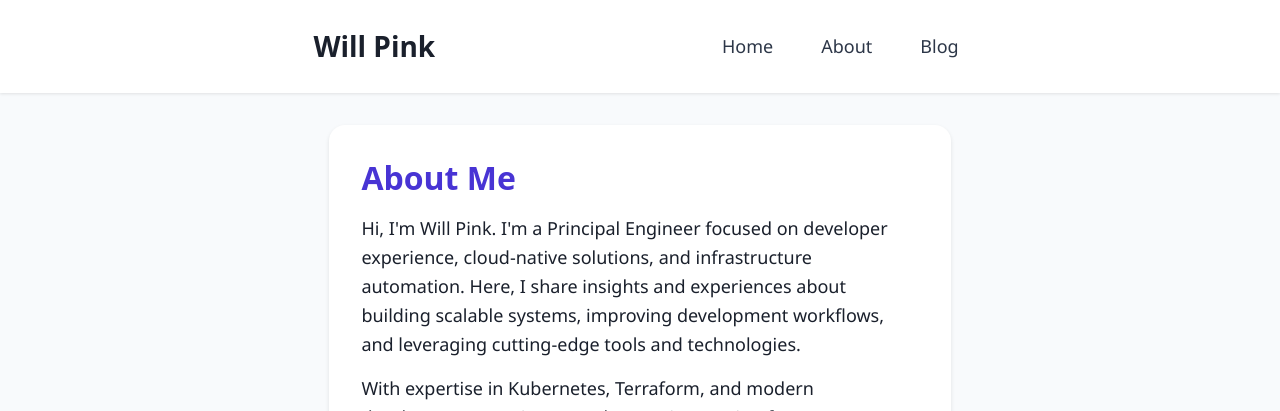
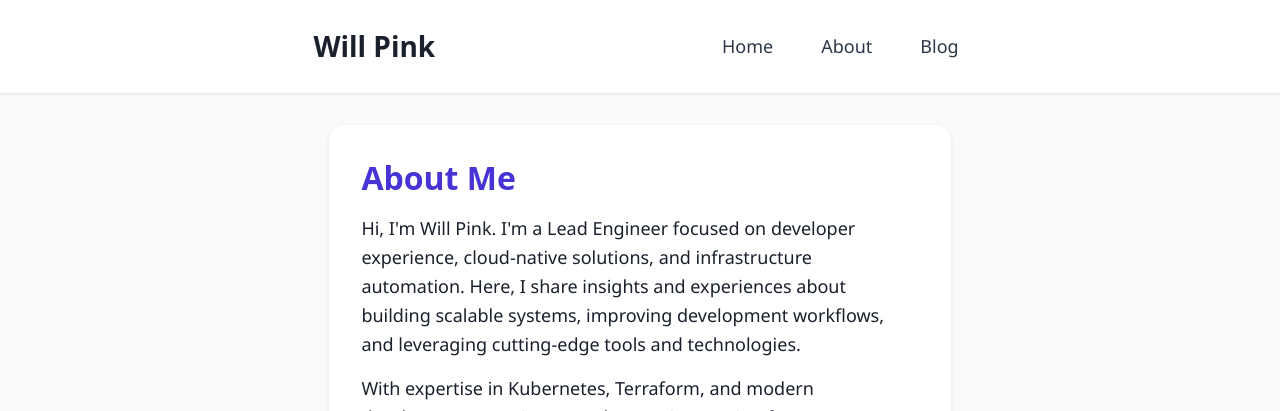
Before and after one commit to MrPink/mrpink.github.io, a Jekyll site: the page about.html, which Jekyll copies as it is, in a window 1280 px wide. Shown: the top 411 px of the page. Built offline with Jekyll 4.4.1, drawn with Linux system fonts in a browser that asks for light colours.

Commit message:
Update job title from Principal to Lead Engineer

```diff
--- a/about.html
+++ b/about.html
@@ -3,7 +3,7 @@
 <head>
     <meta charset="UTF-8">
     <meta name="viewport" content="width=device-width, initial-scale=1.0">
-    <meta name="description" content="About Will Pink - Principal Engineer focused on cloud-native solutions and developer experience">
+    <meta name="description" content="About Will Pink - Lead Engineer focused on cloud-native solutions and developer experience">
     <title>About - Will Pink</title>
     <style>
         :root {
@@ -219,7 +219,7 @@
         <section class="about-section" aria-labelledby="about-heading">
             <h1 id="about-heading">About Me</h1>
             <div class="about-text">
-                <p>Hi, I'm Will Pink. I'm a Principal Engineer focused on developer experience, cloud-native solutions, and infrastructure automation. Here, I share insights and experiences about building scalable systems, improving development workflows, and leveraging cutting-edge tools and technologies.</p>
+                <p>Hi, I'm Will Pink. I'm a Lead Engineer focused on developer experience, cloud-native solutions, and infrastructure automation. Here, I share insights and experiences about building scalable systems, improving development workflows, and leveraging cutting-edge tools and technologies.</p>
                 <p>With expertise in Kubernetes, Terraform, and modern development practices, I explore topics ranging from infrastructure automation to AI-assisted development, always with a focus on practical, real-world applications.</p>
             </div>
             <nav class="social-links" aria-label="Social links">
```
